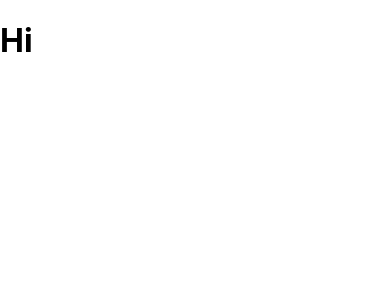
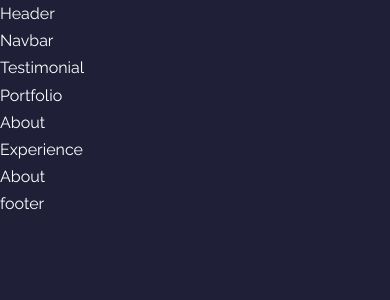
Before and after one commit to Torfrancis447/portfolio, a React (Create React App) app: page / in a window 390 px wide. Shown: the top 300 px of the page. Built offline with nearby package versions, Linux system fonts and the light colour scheme.

Commit message:
index css setup and media queries

```diff
--- a/src/App.js
+++ b/src/App.js
@@ -3,13 +3,23 @@
 import Navbar from "components/navbar/Navbar";
 import About from "components/about/About";
 import Experience from "components/experience/Experience";
-
+import Footer from "components/footer/Footer";
+import Testimonial from "components/testimonial/Testimonial";
+import Portfolio from "components/portfolio/Porfolio";
+import Contact from "components/contact/Contact";
 
 
 function App() {
   return (
     <div>
-      <h1> Hi </h1>
+      <Header />
+      <Navbar />
+      <Testimonial />
+      <Portfolio />
+      <About />
+      <Experience />
+      <Contact />
+      <Footer />
     </div>
   );
 }
--- a/src/index.css
+++ b/src/index.css
@@ -1,13 +1,131 @@
-body {
+@import url('https://fonts.googleapis.com/css2?family=Raleway:wght@300;400;500;600&display=swap');
+
+/* font-family: 'Raleway', sans-serif; */
+
+* {
   margin: 0;
-  font-family: -apple-system, BlinkMacSystemFont, 'Segoe UI', 'Roboto', 'Oxygen',
-    'Ubuntu', 'Cantarell', 'Fira Sans', 'Droid Sans', 'Helvetica Neue',
-    sans-serif;
-  -webkit-font-smoothing: antialiased;
-  -moz-osx-font-smoothing: grayscale;
+  padding: 0;
+  outline: 0;
+  border: 0;
+  box-sizing: border-box;
+  list-style: none;
+  text-decoration: none;
 }
 
-code {
-  font-family: source-code-pro, Menlo, Monaco, Consolas, 'Courier New',
-    monospace;
+:root {
+  --color-bg: #1f1f38;
+  --color-bg-variant: #2c2c6c;
+  --color-primary: #4db5ff;
+  --color-primary-variant: rgba(77,181, 255, 0.4);
+  --color-white: #fff;
+  --color-light: rgba(255, 255, 255, 255, 0.6);
+
+  --transition: all 400ms ease;
+
+  --container-width-lg: 75%;
+  --container-width-md: 86%;
+  --container-width-sm: 90%;
 }
+
+html {
+  scroll-behavior: smooth;
+}
+
+/* removes scrollbar */
+::-webkit-scrollbar {
+  display:none;
+}
+
+body {
+  font-family: 'Raleway', sans-serif;
+  background: var(--color-bg);
+  color: var(--color-white);
+  line-height: 1.7;
+}
+
+.container {
+  width: var(--container-width-lg);
+  margin: 0 auto;
+}
+
+h1, h2, h3, h4, h5 {
+  font-weight: 500;
+}
+
+h1 {
+  font-size: 2.5rem;
+}
+
+section {
+  margin-top: 8rem;
+}
+
+section > h2, section > h5 {
+  text-align:center;
+  color: var(--color-light);
+}
+
+section > h2 {
+  color: var(--color-primary);
+  margin-bottom: 3rem;
+}
+
+.text-light {
+  color: var(--color-primary)
+}
+
+a {
+  color: var(--color-primary);
+  transition: var(--transition);
+}
+a:hover {
+  color: var(--color-white);
+}
+
+.btn {
+  width: max-content;
+  display: inline-block;
+  padding: 0.75rem 1.2rem;
+  border-radius: 0.4rem;
+  cursor:pointer;
+  border: 1px solid var(--color-primary);
+  transition: var(--transition);
+}
+
+.btn:hover {
+  background: var(--color-white);
+  color: var(--color-white);
+  border-color: transparent;
+}
+
+.btn-primary {
+  background: var(--color-primary);
+  color: var(--color-bg)
+}
+
+img {
+  display: block;
+  width: 100%;
+  object-fit: cover;
+}
+
+
+@media screen and (max-width:1024px) {
+  .container {
+    width: var(--container-width-md)
+  }
+
+  section {
+    margin-top: 6rem;
+  }
+}
+
+@media screen and (max-width:600px) {
+  .container {
+    width: var(--container-width-sm)
+  }
+
+  section > h2 {
+    margin-top: 2rem;
+  }
+}
```
